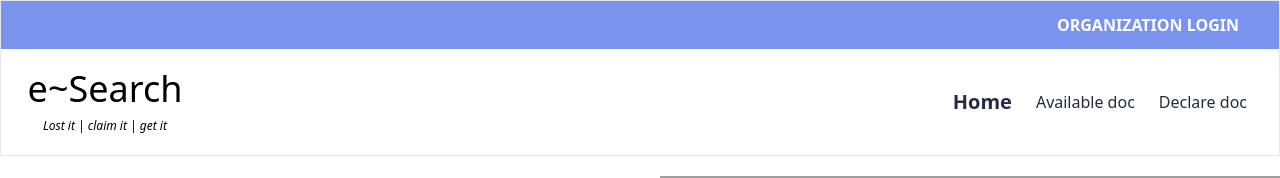
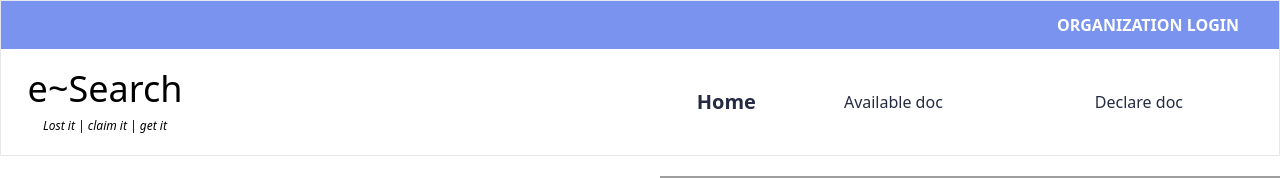
Before and after one commit to Delyc/easy-searc, a Next.js app: page / in a window 1280 px wide. Shown: the top 178 px of the page. Built offline with nearby package versions, Linux system fonts and the light colour scheme; grey boxes are pictures that could not be loaded.

Commit message:
Feat: Adding card hover

```diff
--- a/src/components/cards/SearchSteps.tsx
+++ b/src/components/cards/SearchSteps.tsx
@@ -9,7 +9,7 @@ import Image from "next/image"
 export default function SearchStep({image, head, description} : Props){
     return(
         <>
-        <article className="flex flex-col gap-2 shadow-xl border border-gray-border rounded-lg py-6 px-6 xl:px-8">
+        <article className="flex flex-col gap-2 shadow-xl border border-gray-border rounded-lg py-6 px-6 xl:px-8 transform transition duration-500 hover:scale-125">
             <div className="flex gap-3 items-center">
             <Image className="w-8 h-8" src={image} width={20} height={20} alt="Step icon"/>
             <h3 className="text-dark-blue font-medium">{head}</h3>
--- a/src/components/cards/Testimony.tsx
+++ b/src/components/cards/Testimony.tsx
@@ -1,6 +1,6 @@
 const Testimony = () => {
     return (
-        <div className="px-8 text-gray-800 rounded-lg shadow-md py-5 lg:py-10">
+        <div className="px-8 text-gray-800 rounded-lg shadow-md py-5 lg:py-10 transform transition duration-500 hover:scale-125">
             <div className="mb-2">
                 <p className="mb-2 text-center text-gray-600 ">
                     Lorem ipsum dolor, sit amet consectetur adipisicing elit. Similique sapiente iusto esse.
--- a/src/components/layouts/Navbar.tsx
+++ b/src/components/layouts/Navbar.tsx
@@ -43,8 +43,10 @@ const Navbar = () => {
                                 {navItems.map((navItem, index) => {
                                     return (
                                         <li key={index}>
-                                            <Link href={navItem.path} className={router.pathname === navItem.path ? 'text-dark-blue  font-bold text-xl' : 'text-dark-blue '}>
-                                                {navItem.name}
+                                            <Link href={navItem.path} className={router.pathname === navItem.path ? 'text-dark-blue  font-bold text-xl hover:brightness-200' : 'text-dark-blue m-16 relative group'}>
+                                               <span>
+                                               {navItem.name}</span>
+                                               <span className="absolute -bottom-1 left-0 w-0 h-[2px] bg-primary-blue transition-all group-hover:w-full"></span>
                                             </Link>
                                         </li>
                                     )
--- a/src/components/ui/Button.tsx
+++ b/src/components/ui/Button.tsx
@@ -8,7 +8,7 @@ interface Props {
 
 const Button = ({ className, text, handleClick, icon, hasIcon }: Props) => {
     return (
-        <button className={`${className} ${hasIcon ? "flex gap-2 items-center justify-center" : "grid place-content-center"} bg-primary-blue px-5 py-4 font-bold`} onClick={handleClick}>{text}{icon}</button>
+        <button className={`${className} ${hasIcon ? "flex gap-2 items-center justify-center" : "grid place-content-center"} bg-primary-blue px-5 py-4 font-bold hover:brightness-20`} onClick={handleClick}>{text}{icon}</button>
     );
 }
 
```
